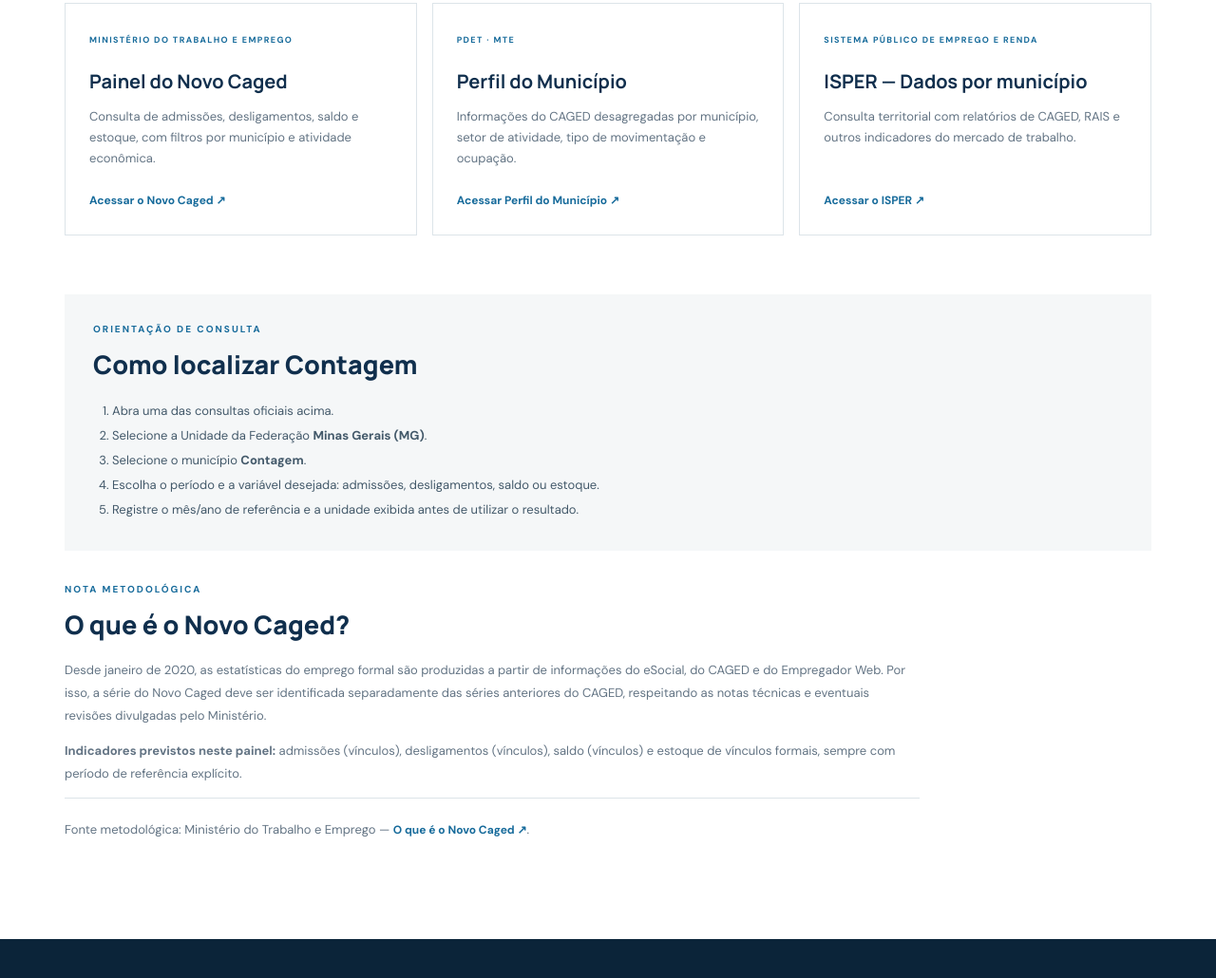
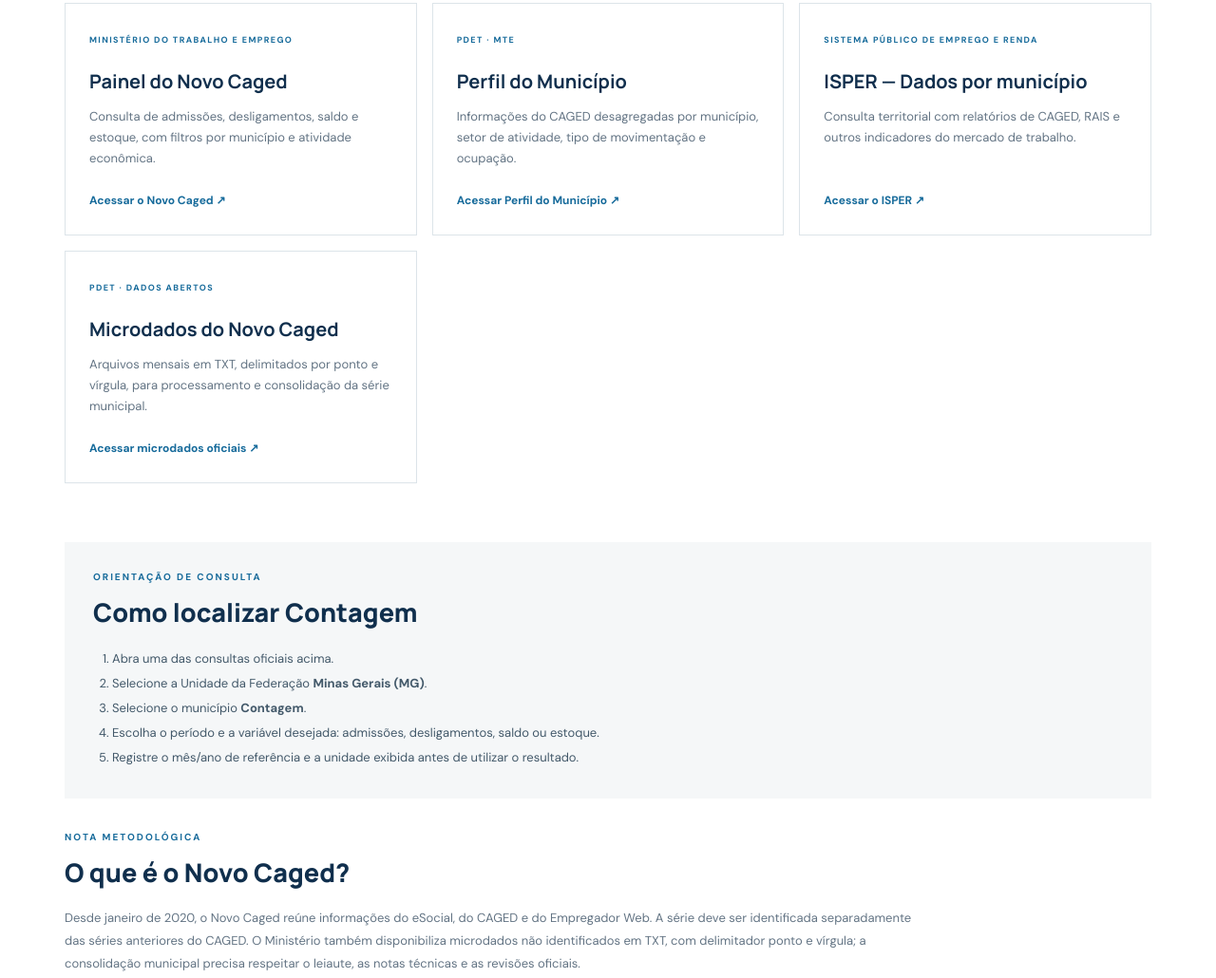
Before and after one commit to laviniahott-commits/sine-contagem, a plain HTML site: page emprego-formal.html in a window 1280 px wide. Shown: the part 1789-2819 px from the top of the page at 95% size. Drawn offline with nearby package versions, Linux system fonts and the light colour scheme.

Commit message:
Ampliar fontes oficiais e metodologia do painel de emprego formal

```diff
--- a/emprego-formal.html
+++ b/emprego-formal.html
@@ -51,12 +51,12 @@
         <article class="official-card"><span class="official-label">MINISTÉRIO DO TRABALHO E EMPREGO</span><h3>Painel do Novo Caged</h3><p>Consulta de admissões, desligamentos, saldo e estoque, com filtros por município e atividade econômica.</p><a href="https://www.gov.br/trabalho-e-emprego/pt-br/assuntos/estatisticas-trabalho/novo-caged" target="_blank" rel="noopener">Acessar o Novo Caged ↗</a></article>
         <article class="official-card"><span class="official-label">PDET · MTE</span><h3>Perfil do Município</h3><p>Informações do CAGED desagregadas por município, setor de atividade, tipo de movimentação e ocupação.</p><a href="https://www.gov.br/trabalho-e-emprego/pt-br/acesso-a-informacao/acoes-e-programas/programas-projetos-acoes-obras-e-atividades/estatisticas-trabalho/perfil-do-municipio" target="_blank" rel="noopener">Acessar Perfil do Município ↗</a></article>
         <article class="official-card"><span class="official-label">SISTEMA PÚBLICO DE EMPREGO E RENDA</span><h3>ISPER — Dados por município</h3><p>Consulta territorial com relatórios de CAGED, RAIS e outros indicadores do mercado de trabalho.</p><a href="https://bi.trabalho.gov.br/bgcaged/caged_isper/index.php" target="_blank" rel="noopener">Acessar o ISPER ↗</a></article>
-      </div>
+      <article class="official-card"><span class="official-label">PDET · DADOS ABERTOS</span><h3>Microdados do Novo Caged</h3><p>Arquivos mensais em TXT, delimitados por ponto e vírgula, para processamento e consolidação da série municipal.</p><a href="https://www.gov.br/trabalho-e-emprego/pt-br/acesso-a-informacao/acoes-e-programas/programas-projetos-acoes-obras-e-atividades/estatisticas-trabalho/microdados-rais-e-caged" target="_blank" rel="noopener">Acessar microdados oficiais ↗</a></article></div>
       <section class="howto">
         <div class="section-kicker">ORIENTAÇÃO DE CONSULTA</div><h2>Como localizar Contagem</h2>
         <ol><li>Abra uma das consultas oficiais acima.</li><li>Selecione a Unidade da Federação <strong>Minas Gerais (MG)</strong>.</li><li>Selecione o município <strong>Contagem</strong>.</li><li>Escolha o período e a variável desejada: admissões, desligamentos, saldo ou estoque.</li><li>Registre o mês/ano de referência e a unidade exibida antes de utilizar o resultado.</li></ol>
       </section>
-      <section class="method-card"><div class="section-kicker">NOTA METODOLÓGICA</div><h2>O que é o Novo Caged?</h2><p>Desde janeiro de 2020, as estatísticas do emprego formal são produzidas a partir de informações do eSocial, do CAGED e do Empregador Web. Por isso, a série do Novo Caged deve ser identificada separadamente das séries anteriores do CAGED, respeitando as notas técnicas e eventuais revisões divulgadas pelo Ministério.</p><p><strong>Indicadores previstos neste painel:</strong> admissões (vínculos), desligamentos (vínculos), saldo (vínculos) e estoque de vínculos formais, sempre com período de referência explícito.</p><p class="method-source">Fonte metodológica: Ministério do Trabalho e Emprego — <a href="https://www.gov.br/trabalho-e-emprego/pt-br/assuntos/estatisticas-trabalho/o-pdet/o-que-e-o-novo-caged" target="_blank" rel="noopener">O que é o Novo Caged ↗</a>.</p></section>
+      <section class="method-card"><div class="section-kicker">NOTA METODOLÓGICA</div><h2>O que é o Novo Caged?</h2><p>Desde janeiro de 2020, o Novo Caged reúne informações do eSocial, do CAGED e do Empregador Web. A série deve ser identificada separadamente das séries anteriores do CAGED. O Ministério também disponibiliza microdados não identificados em TXT, com delimitador ponto e vírgula; a consolidação municipal precisa respeitar o leiaute, as notas técnicas e as revisões oficiais.</p><p><strong>Indicadores previstos neste painel:</strong> admissões (vínculos), desligamentos (vínculos), saldo (vínculos) e estoque de vínculos formais, sempre com período de referência explícito.</p><p class="method-source">Fonte metodológica: Ministério do Trabalho e Emprego — <a href="https://www.gov.br/trabalho-e-emprego/pt-br/assuntos/estatisticas-trabalho/o-pdet/o-que-e-o-novo-caged" target="_blank" rel="noopener">O que é o Novo Caged ↗</a>.</p></section>
     </section>
   </main>
   <footer class="site-footer"><div class="footer-main section-wrap"><div><div class="footer-brand">SINE <span>CONTAGEM</span></div><p>Observatório do Trabalho</p></div><div><strong>Secretaria Municipal de Trabalho e Geração de Renda</strong><p>Prefeitura de Contagem · Minas Gerais</p></div></div><div class="footer-bottom"><span>Informação pública para fortalecer políticas de trabalho e renda.</span><span>© <span id="year"></span> · SINE Contagem</span></div></footer>
```
